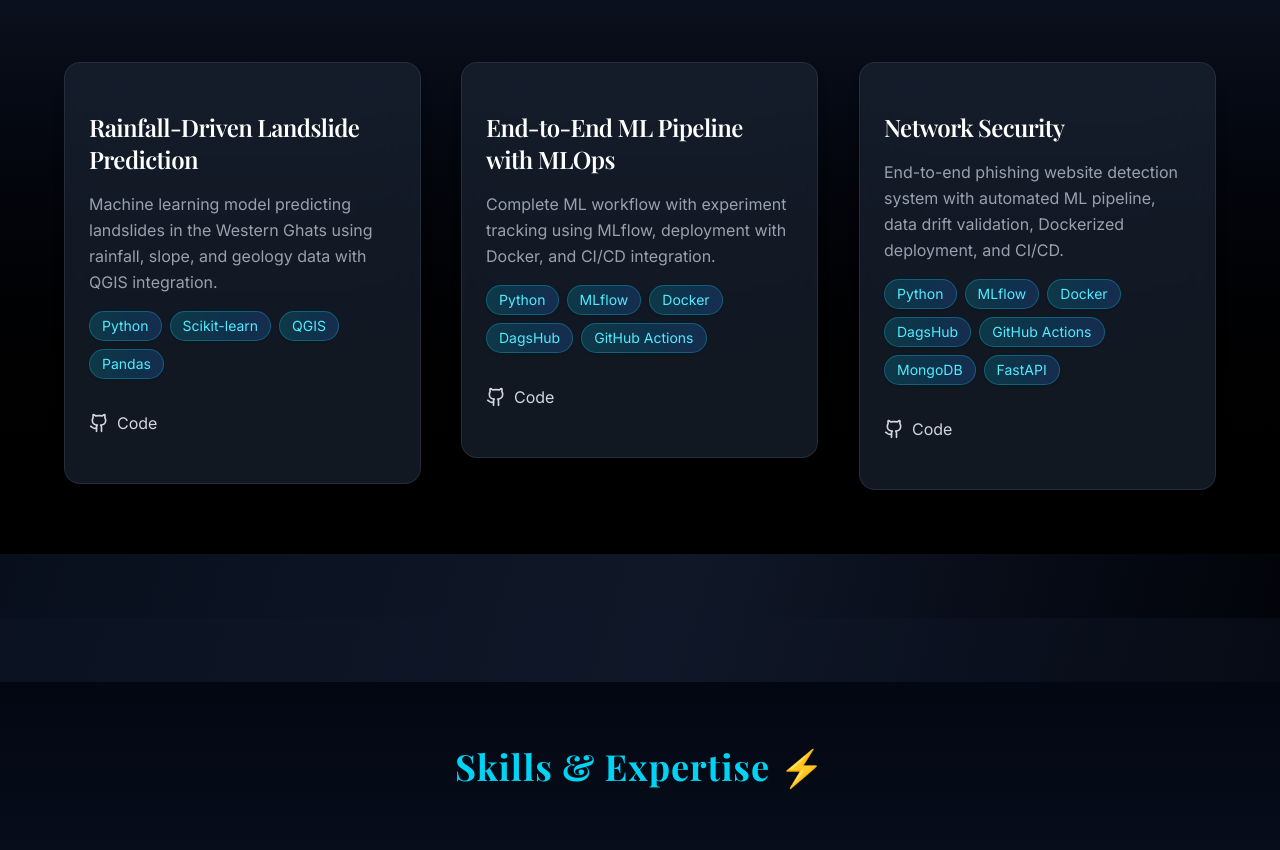
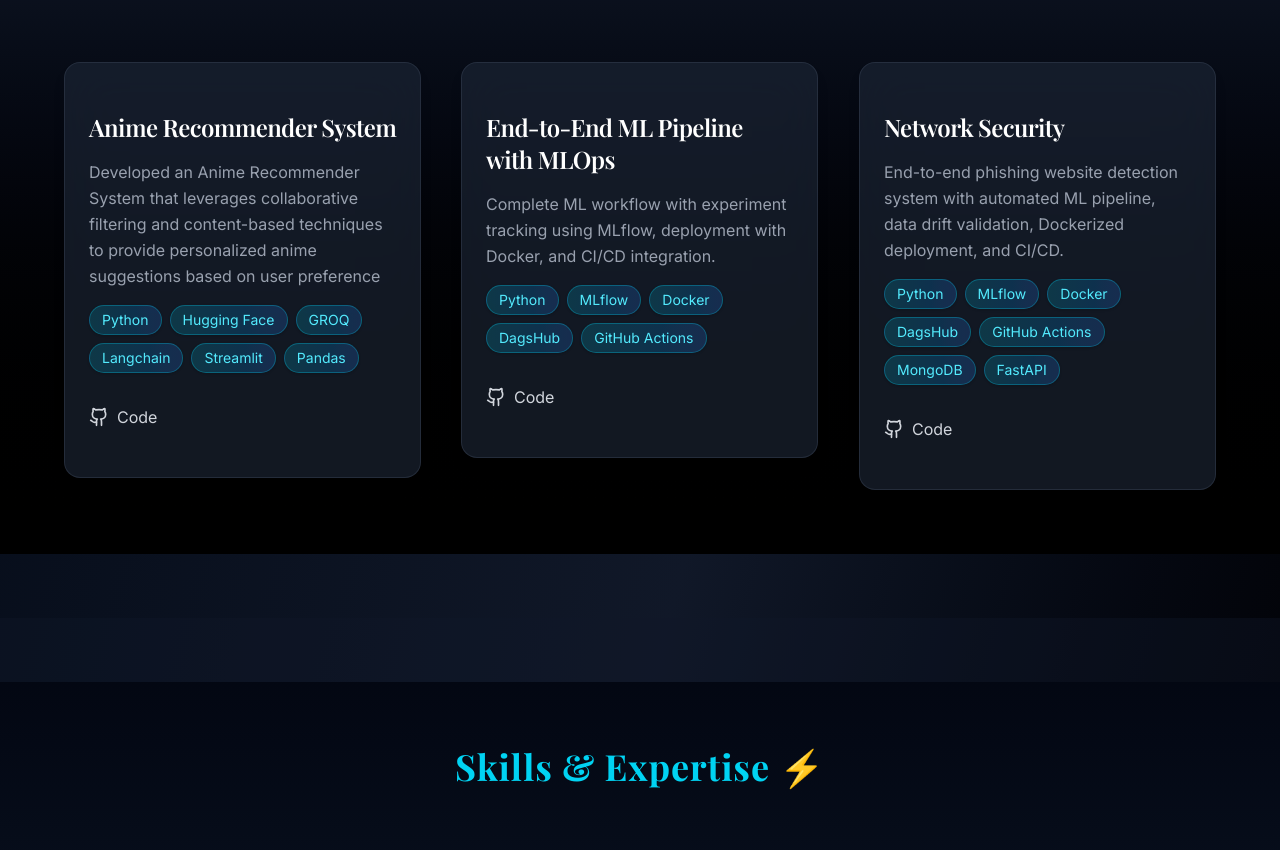
Before and after one commit to abhiramsr04/AbhiramSR-Portfolio, a Next.js app: page / in a window 1280 px wide. Shown: the part 1663-2513 px from the top of the page. Built offline with nearby package versions, Linux system fonts and the light colour scheme; a web font is replaced by a local one.

Commit message:
Projects section updated

```diff
--- a/src/components/Projects.tsx
+++ b/src/components/Projects.tsx
@@ -7,11 +7,11 @@
 
 const projects = [
   {
-    title: "Rainfall-Driven Landslide Prediction",
+    title: "Anime Recommender System",
     description:
-      "Machine learning model predicting landslides in the Western Ghats using rainfall, slope, and geology data with QGIS integration.",
-    tech: ["Python", "Scikit-learn", "QGIS", "Pandas"],
-    github: "https://github.com/abhiramsr04/landslide-prediction",
+      "Developed an Anime Recommender System that leverages collaborative filtering and content-based techniques to provide personalized anime suggestions based on user preference",
+    tech: ["Python", "Hugging Face", "GROQ", "Langchain", "Streamlit", "Pandas"],
+    github: "https://github.com/abhiramsr04/Anime-Recommender-System",
     demo: "#",
   },
   {
```
